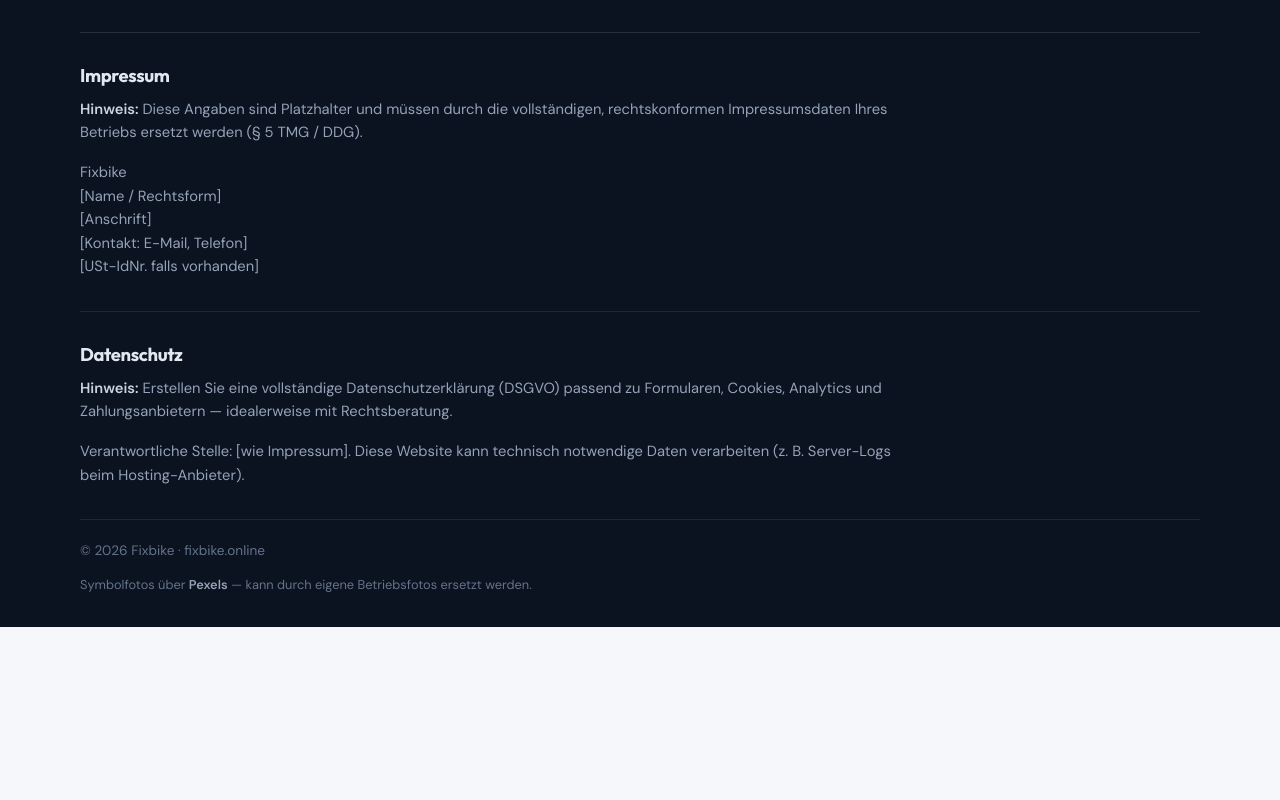
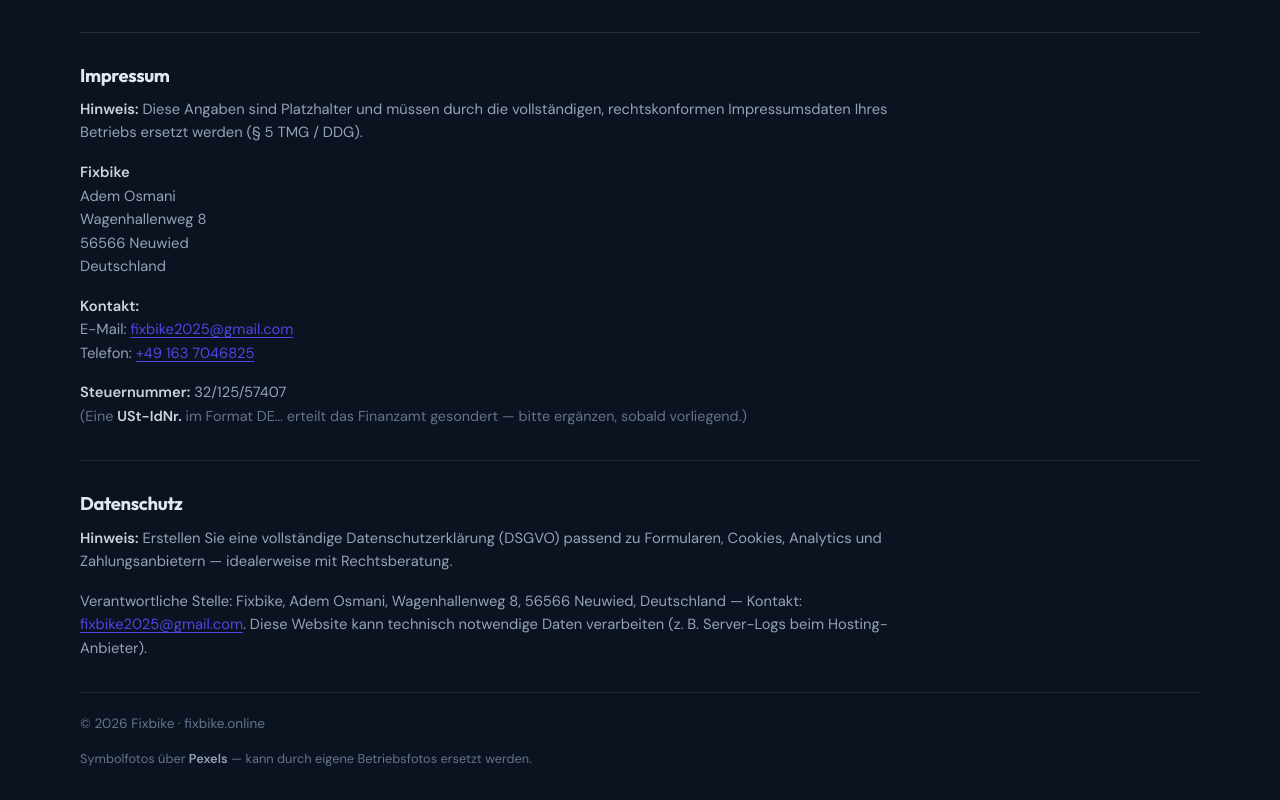
Before and after one commit to ilmbudsapp/fixbike.online, a React (Vite) app: page / in a window 1280 px wide. Shown: the part 4055-4855 px from the top of the page. Before the commit the page ends 4682 px from the top, so only its background shows below. Built offline with nearby package versions, Linux system fonts and the light colour scheme.

Commit message:
Impressum: Adem Osmani, Adresse, Kontakt, Steuernummer; Datenschutz Verantwortliche
Made-with: Cursor

```diff
--- a/src/App.tsx
+++ b/src/App.tsx
@@ -379,15 +379,32 @@ function App() {
               Betriebs ersetzt werden (§ 5 TMG / DDG).
             </p>
             <p>
-              Fixbike
+              <strong>Fixbike</strong>
               <br />
-              [Name / Rechtsform]
+              Adem Osmani
               <br />
-              [Anschrift]
+              Wagenhallenweg 8
               <br />
-              [Kontakt: E-Mail, Telefon]
+              56566 Neuwied
               <br />
-              [USt-IdNr. falls vorhanden]
+              Deutschland
+            </p>
+            <p>
+              <strong>Kontakt:</strong>
+              <br />
+              E-Mail:{" "}
+              <a href={`mailto:${CONTACT.email}`}>{CONTACT.email}</a>
+              <br />
+              Telefon:{" "}
+              <a href={`tel:${CONTACT.phoneTel}`}>{CONTACT.phoneDisplay}</a>
+            </p>
+            <p>
+              <strong>Steuernummer:</strong> {CONTACT.steuernummer}
+              <br />
+              <span className="muted small">
+                (Eine <strong>USt-IdNr.</strong> im Format DE… erteilt das
+                Finanzamt gesondert — bitte ergänzen, sobald vorliegend.)
+              </span>
             </p>
           </div>
 
@@ -400,9 +417,11 @@ function App() {
               Rechtsberatung.
             </p>
             <p>
-              Verantwortliche Stelle: [wie Impressum]. Diese Website kann
-              technisch notwendige Daten verarbeiten (z. B. Server-Logs beim
-              Hosting-Anbieter).
+              Verantwortliche Stelle: Fixbike, Adem Osmani, Wagenhallenweg 8,
+              56566 Neuwied, Deutschland — Kontakt:{" "}
+              <a href={`mailto:${CONTACT.email}`}>{CONTACT.email}</a>. Diese
+              Website kann technisch notwendige Daten verarbeiten (z. B.
+              Server-Logs beim Hosting-Anbieter).
             </p>
           </div>
 
```
